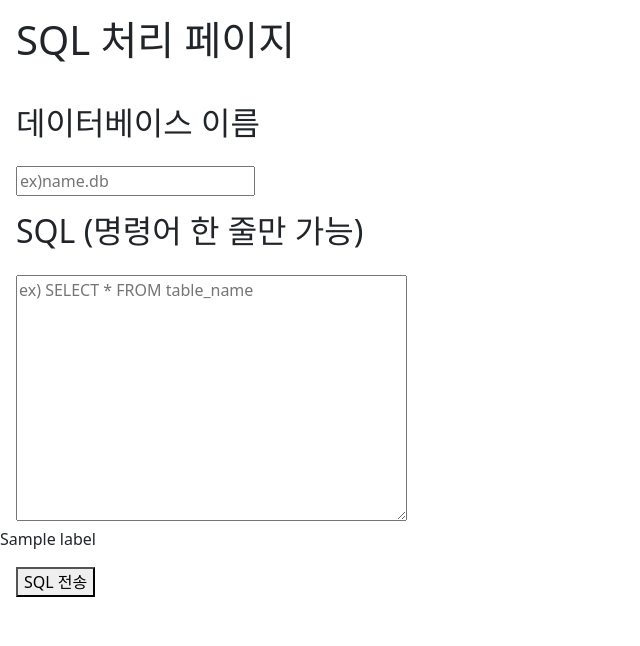
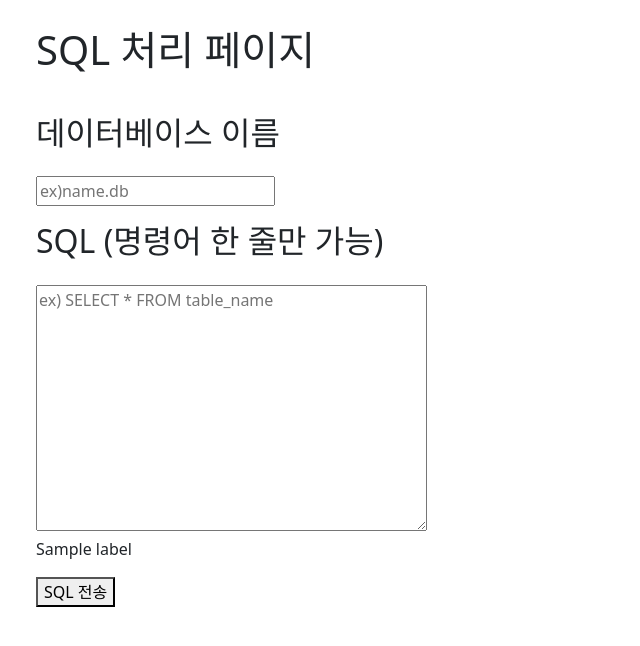
Before and after one commit to health-care-SW/daily_pj, a Flask app: template Yuranjang/myproject/mysite/templates/dtb/dtb.html in a window 1280 px wide. Shown: the part 57-703 px from the top of the page, without its empty margins (0-640 px from the left). Run offline with Flask 2, Linux system fonts and the light colour scheme; the template is opened without the code that fills it: most values are stand-ins (such as "Sample title", 1, 10 or a date in 2020); some libraries are stand-ins or nearby versions.

Commit message:
1월 20일 2차제출
보고서 버전 2차제출

```diff
--- a/Yuranjang/myproject/mysite/static/style.css
+++ b/Yuranjang/myproject/mysite/static/style.css
@@ -6,3 +6,7 @@ a {
 .hlwd{
     text-align: center;
 }
+
+.wrapper{
+    margin: 10px 20px;
+}
--- a/Yuranjang/myproject/mysite/templates/dtb/dtb.html
+++ b/Yuranjang/myproject/mysite/templates/dtb/dtb.html
@@ -16,7 +16,8 @@
 <body>
     <!-- 네비게이션바 -->
     {% include "navbar.html" %}
-    <h1 class="p-3">SQL 처리 페이지</h1>
+    <div class="wrapper">
+        <h1 class="p-3">SQL 처리 페이지</h1>
         <form action="/dtb/dbsql/" method="POST">
         <h2 class="p-3">데이터베이스 이름</h2>
         <span class="p-3"> <input type="text" name="db_name" placeholder="ex)name.db"> </span>
@@ -25,7 +26,7 @@
         <textarea class="mx-3" name="sql" cols="40" rows="10" placeholder="ex) SELECT * FROM table_name"></textarea>
         <br>
         {% if label %}
-            <span class="result_lable">
+            <span class="result_lable p-3">
                 {% block content %}
                 {{ label }}
                 {% endblock %}
@@ -36,6 +37,7 @@
 
         <button class="m-3" type="submit">SQL 전송</button>
 
-    </form>
+        </form>
+    </div>
 </body>
 </html>
--- a/Yuranjang/myproject/mysite/templates/dtb/show_table.html
+++ b/Yuranjang/myproject/mysite/templates/dtb/show_table.html
@@ -1,6 +1,5 @@
 {% extends 'base.html' %}
 {% block content %}
-<body>
-<h1>SQL 조회 페이지입니다.</h1>
+<h1 class="p-3">SQL 조회 페이지입니다.</h1>
 
 {% endblock %}
--- a/Yuranjang/myproject/mysite/templates/image/image_pro.html
+++ b/Yuranjang/myproject/mysite/templates/image/image_pro.html
@@ -1,5 +1,6 @@
 {% extends 'base.html' %}
 {% block content %}
+<div class="wrapper">
     <h1>이미지 처리 페이지입니다.</h1>
     <br>
     <div class="query">
@@ -32,4 +33,5 @@
                 <img src="/static/changed_{{label}}" alt="">
             {% endif %}
         </div>
+</div>
 {% endblock %}
--- a/Yuranjang/myproject/mysite/templates/question/question_detail.html
+++ b/Yuranjang/myproject/mysite/templates/question/question_detail.html
@@ -30,7 +30,7 @@
     <!-- 답변 등록 -->
     <form action="{{ url_for('answer.create', question_id=question.id) }}" method="post">
         <div class="mb-3">
-            <textarea name="content" id="content" rows="10"></textarea>
+            <textarea name="content" id="content" rows="5"></textarea>
         </div>
     <input type="submit" value="답변등록" class="btn btn-dark">
     </form>
--- a/Yuranjang/myproject/mysite/views/dtb_views.py
+++ b/Yuranjang/myproject/mysite/views/dtb_views.py
@@ -40,7 +40,7 @@ def sql_test():
 
         output, status = exe_sql(conn, sql_command)
         if status == 1:
-            return render_template('dtb/dtb.html', label="정상 작동") + output
+            return render_template('dtb/dtb.html', label="정상 작동")
         elif status == 2:
             return render_template('dtb/show_table.html') + output
         else:
```
Also changed, not shown: Yuranjang/myproject/mysite/static/changed_sungkyunkwan-university-skku-_logo.png (added), Yuranjang/myproject/mysite/static/sungkyunkwan-university-skku-_logo.png (added), 1 other file. Lines whose indentation alone changed are shown as unchanged.
